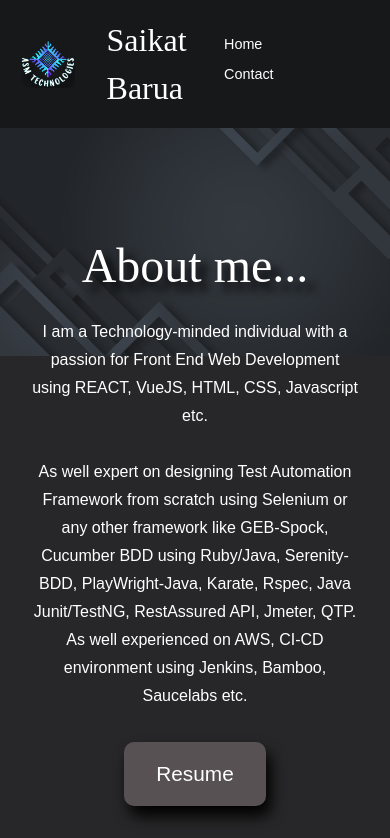
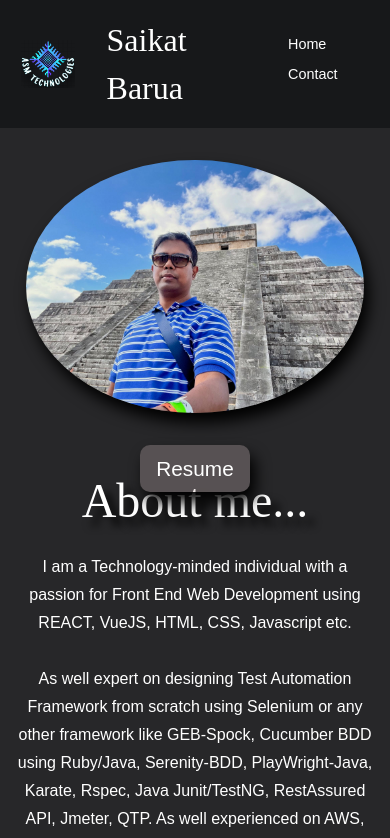
Before and after one commit to SaikatDEV/react-my-website, a React (Create React App) app: page / in a window 390 px wide. Shown: the top 838 px of the page. Built offline with nearby package versions, Linux system fonts and the light colour scheme.

Commit message:
updated css for About section

```diff
--- a/src/styles/aboutSection.scss
+++ b/src/styles/aboutSection.scss
@@ -54,8 +54,22 @@
   }
 
   @media (max-width: 480px) {
+    .container {
+      padding: 4rem 1rem 0rem 1rem;
+    }
+
+    .background-overlay {
+      display: none;
+    }
+
     .profileImg {
-      display: none;
+      max-height: 30vh;
+    }
+
+    .explore {
+      padding: 0.5rem 1rem;
+      position: absolute;
+      top: 0%;
     }
   }
 }
--- a/src/styles/navBar.scss
+++ b/src/styles/navBar.scss
@@ -83,7 +83,7 @@
     display: flex;
     flex-direction: row;
     align-items: center;
-    gap: 4rem;
+    gap: 8rem;
     padding: 1rem 2rem;
 
     .asmLogo {
```
Also changed, not shown: 1 other file (tests, documents, lock files or other folders).
